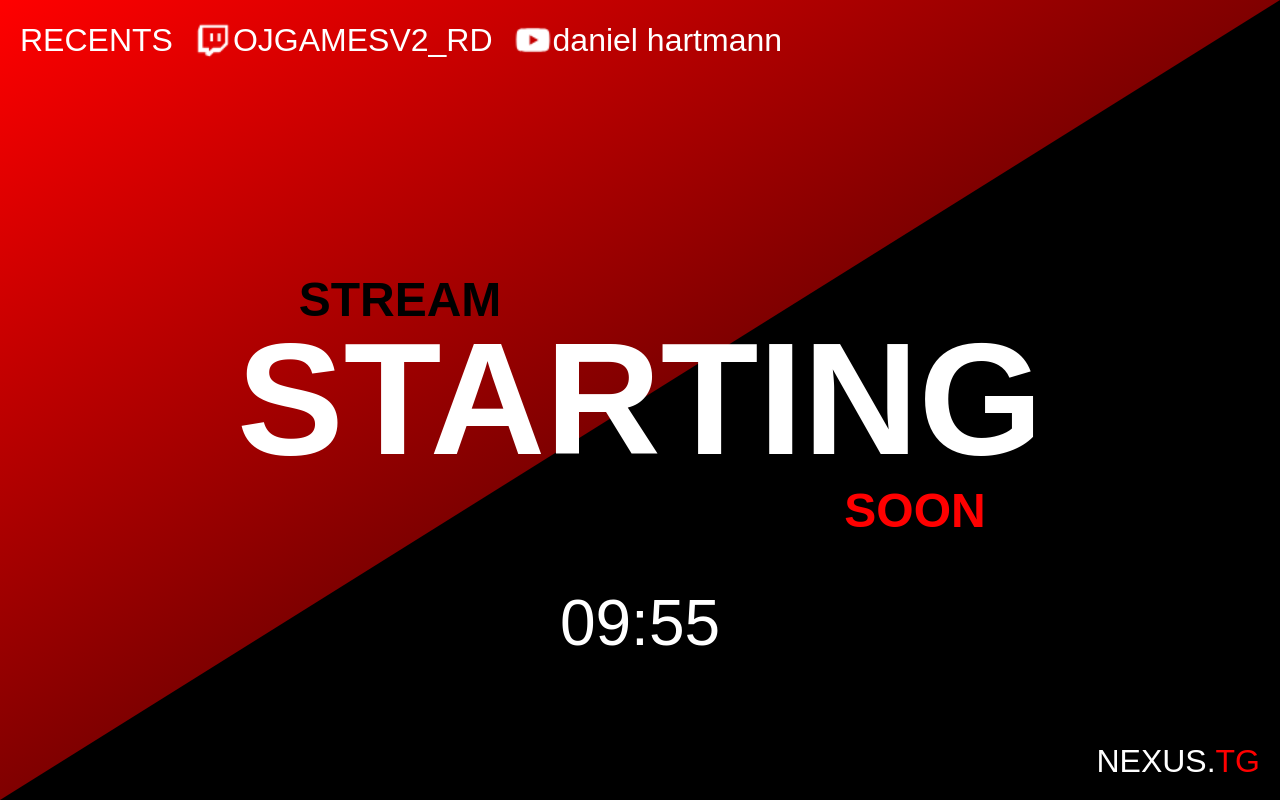
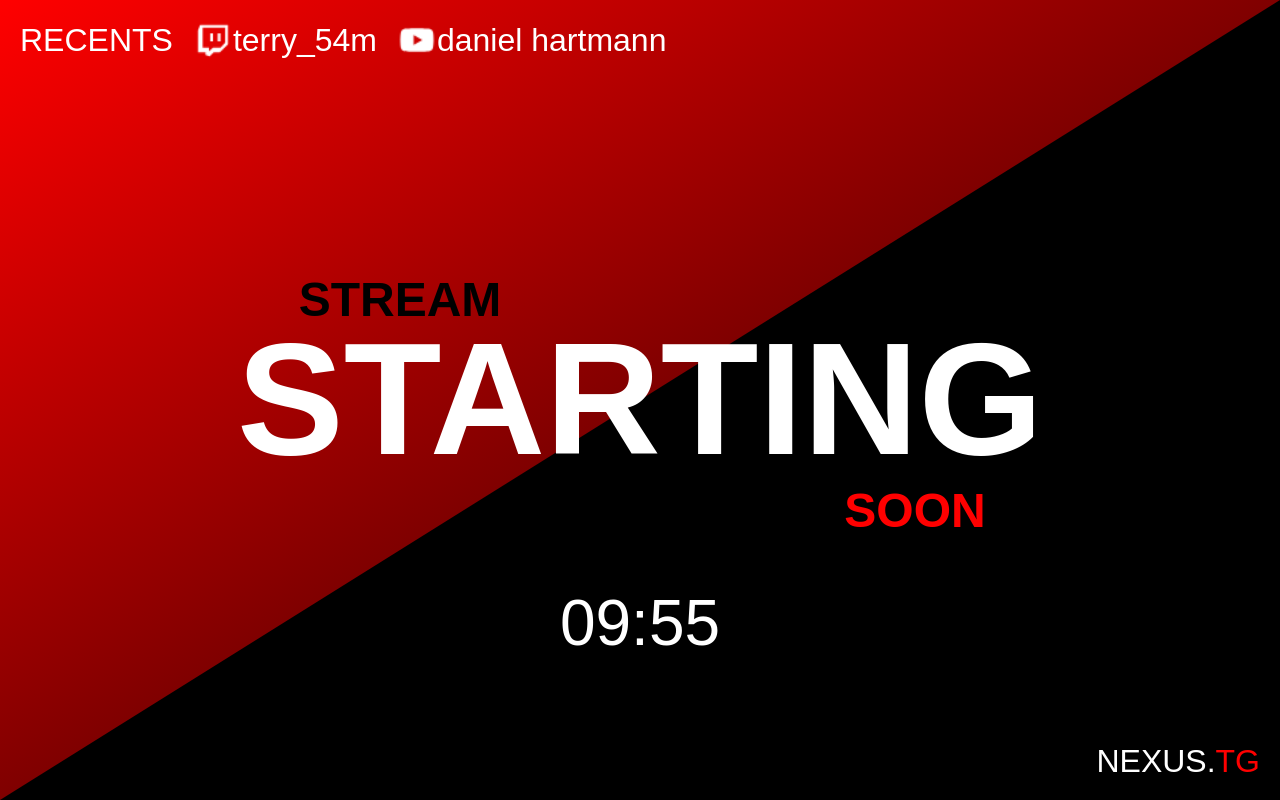
Before and after one commit to lokesh420-go/starting-soon, a plain HTML site: page index.html in a window 1280 px wide. Shown: the top 800 px of the page. Drawn offline with Linux system fonts and the light colour scheme; a web font is replaced by a local one.

Commit message:
Update index.html

```diff
--- a/index.html
+++ b/index.html
@@ -107,7 +107,7 @@
 
     <div class="header">
         <div>RECENTS</div>
-        <img src="twitch.png" alt="Twitch"><span>OJGAMESV2_RD</span>
+        <img src="twitch.png" alt="Twitch"><span>terry_54m</span>
         <img src="youtube.png" alt="YouTube"><span>daniel hartmann</span>
     </div>
 
```
